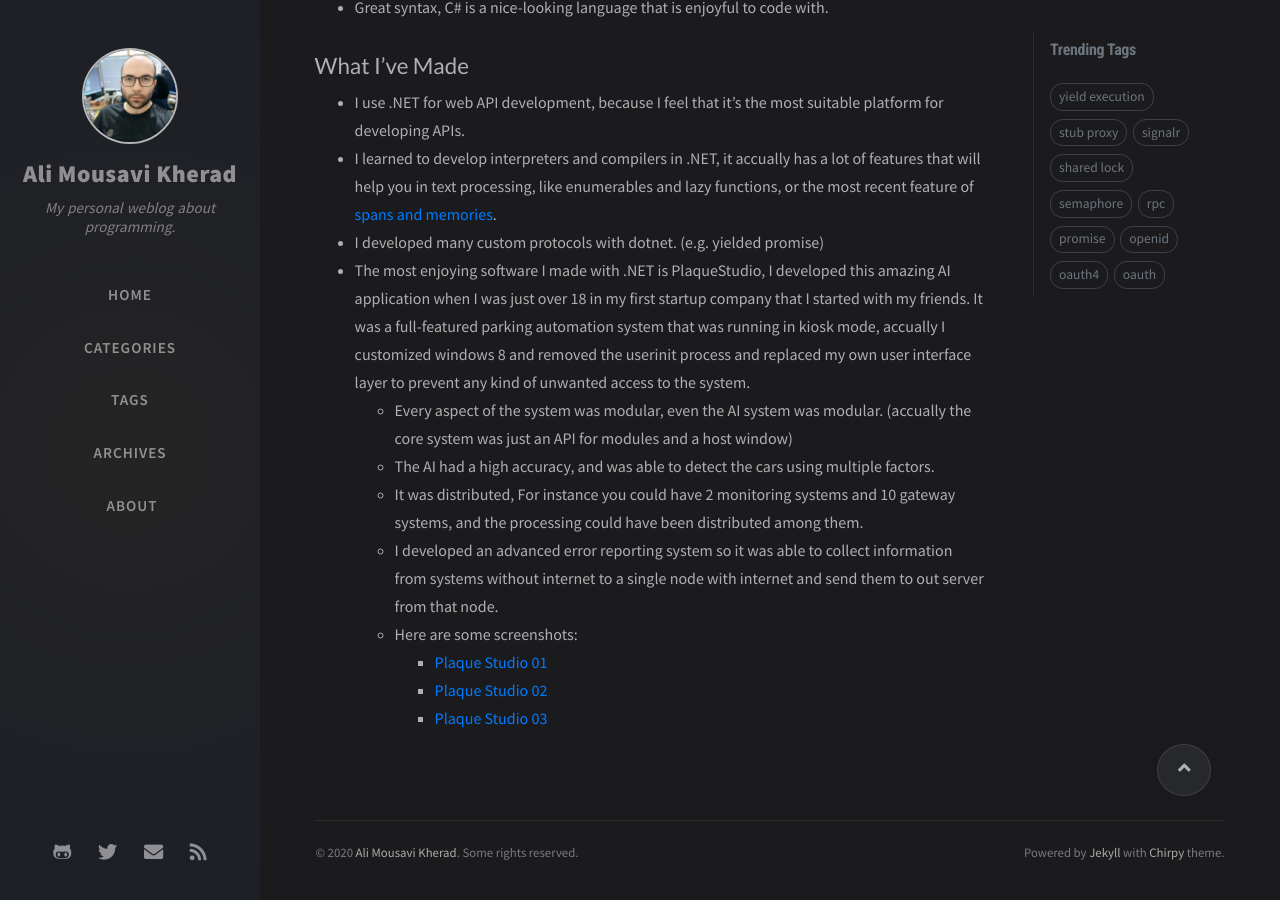
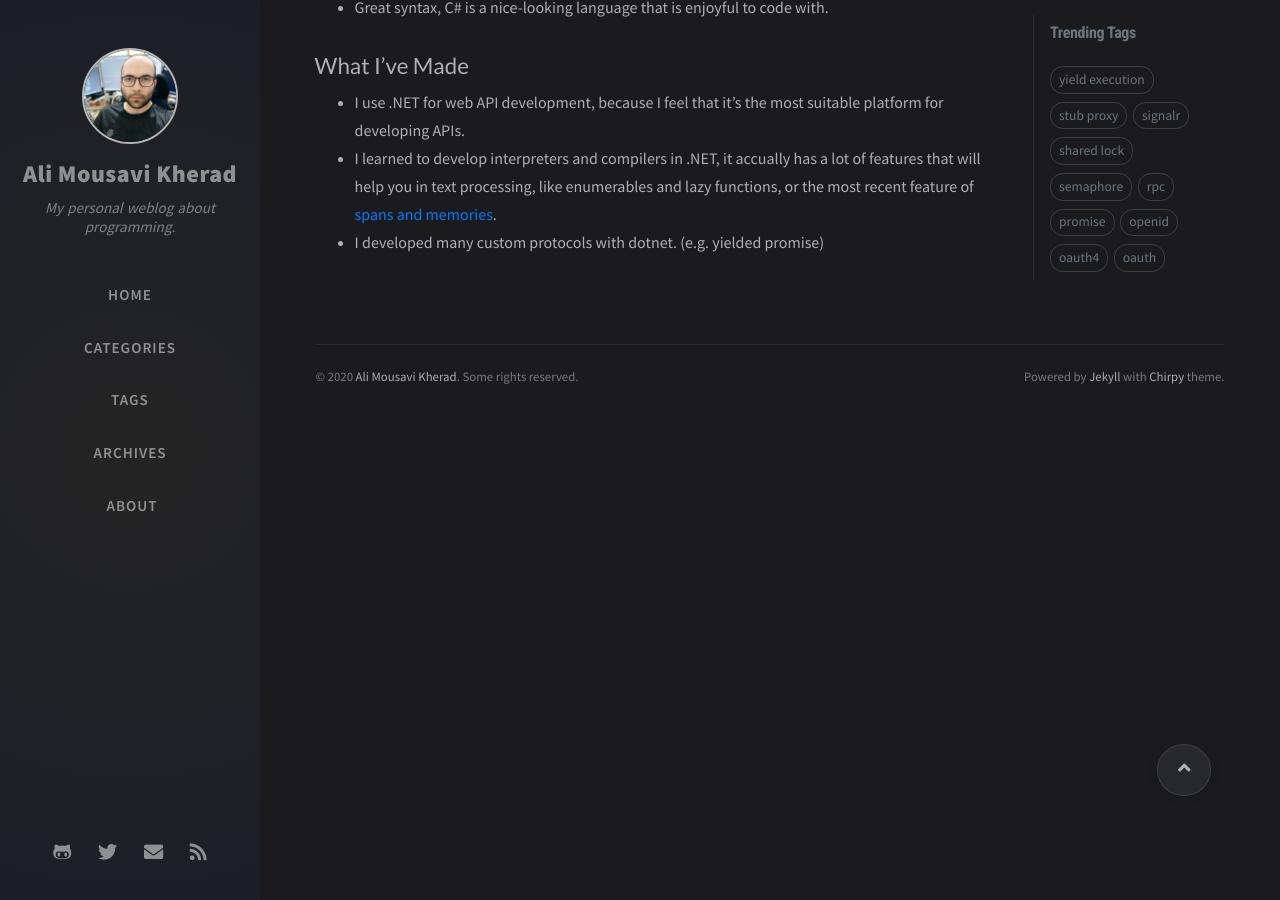
Before and after one commit to amkherad/amkherad.github.io, a Jekyll site: the page built from pages/skills/dotnet/dotnet-programmer-details.md, in a window 1280 px wide and 900 px high, scrolled down 691 px. Built offline with Jekyll 4.4.1, drawn with Linux system fonts in a browser that asks for light colours; nearby versions of some CDN libraries; comment, search, counter and statistics services are not loaded.

Commit message:
Updated dotnet programmer resume

```diff
--- a/pages/skills/dotnet/dotnet-programmer-details.md
+++ b/pages/skills/dotnet/dotnet-programmer-details.md
@@ -28,15 +28,3 @@ high performance code in run-time.
 * I learned to develop interpreters and compilers in .NET, it accually has a lot of features that will help you in text processing, like
     enumerables and lazy functions, or the most recent feature of [spans and memories](http://web.archive.org/save/https://docs.microsoft.com/en-us/archive/msdn-magazine/2018/january/csharp-all-about-span-exploring-a-new-net-mainstay).
 * I developed many custom protocols with dotnet. (e.g. yielded promise<!--[Yielded promise](/posts/yielded-response-in-web)-->)
-* The most enjoying software I made with .NET is PlaqueStudio, I developed this amazing AI application when I was just over 18 in
-    my first startup company that I started with my friends. It was a full-featured parking automation system that was running in kiosk mode,
-    accually I customized windows 8 and removed the userinit process and replaced my own user interface layer to prevent any kind of unwanted access to the system.
-    * Every aspect of the system was modular, even the AI system was modular. (accually the core system was just an API for modules and a host window)
-    * The AI had a high accuracy, and was able to detect the cars using multiple factors.
-    * It was distributed, For instance you could have 2 monitoring systems and 10 gateway systems, and the processing could have been distributed among them.
-    * I developed an advanced error reporting system so it was able to collect information from systems without internet to a single node
-    with internet and send them to out server from that node.
-    * Here are some screenshots:
-        * [Plaque Studio 01](/assets/img/content/about/plaque-studio-01.png)
-        * [Plaque Studio 02](/assets/img/content/about/plaque-studio-02.png)
-        * [Plaque Studio 03](/assets/img/content/about/plaque-studio-03.png)
```
